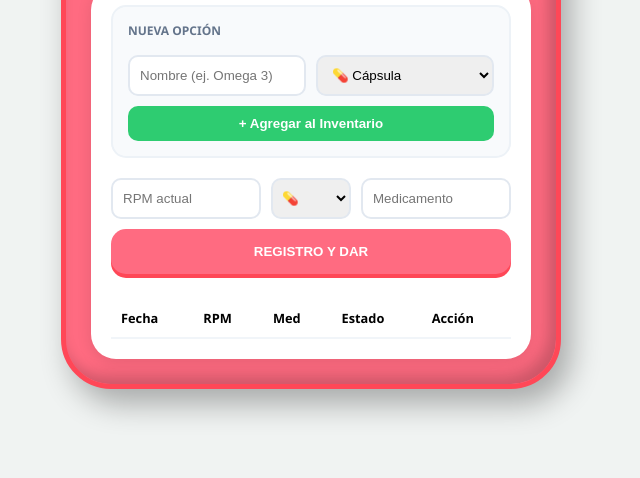
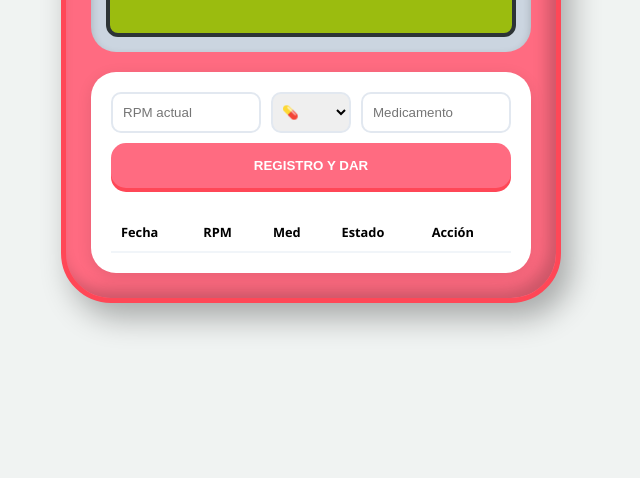
Before and after one commit to TeamMentory/katty-app, a plain HTML site: page index.html in a window 1280 px wide. Shown: the part 362-840 px from the top of the page, without its empty margins (329-969 px from the left). Drawn offline with Linux system fonts and the light colour scheme; no server answers.

Commit message:
Update index.html

```diff
--- a/index.html
+++ b/index.html
@@ -151,18 +151,6 @@
     </div>
 
     <div class="control-panel">
-        <div class="admin-section">
-            <h4 style="margin-top:0; font-size:12px; color:#64748b;">NUEVA OPCIÓN</h4>
-            <div class="form-row">
-                <input type="text" id="medName" placeholder="Nombre (ej. Omega 3)">
-                <select id="medIcon">
-                    <option value="💊">💊 Cápsula</option>
-                    <option value="💧">💧 Gotas</option>
-                    <option value="💉">💉 Inyección</option>
-                </select>
-            </div>
-            <button class="btn-add" id="btnAddMed">+ Agregar al Inventario</button>
-        </div>
 
         <div class="form-row">
             <input type="number" id="rpmInput" placeholder="RPM actual">
```
